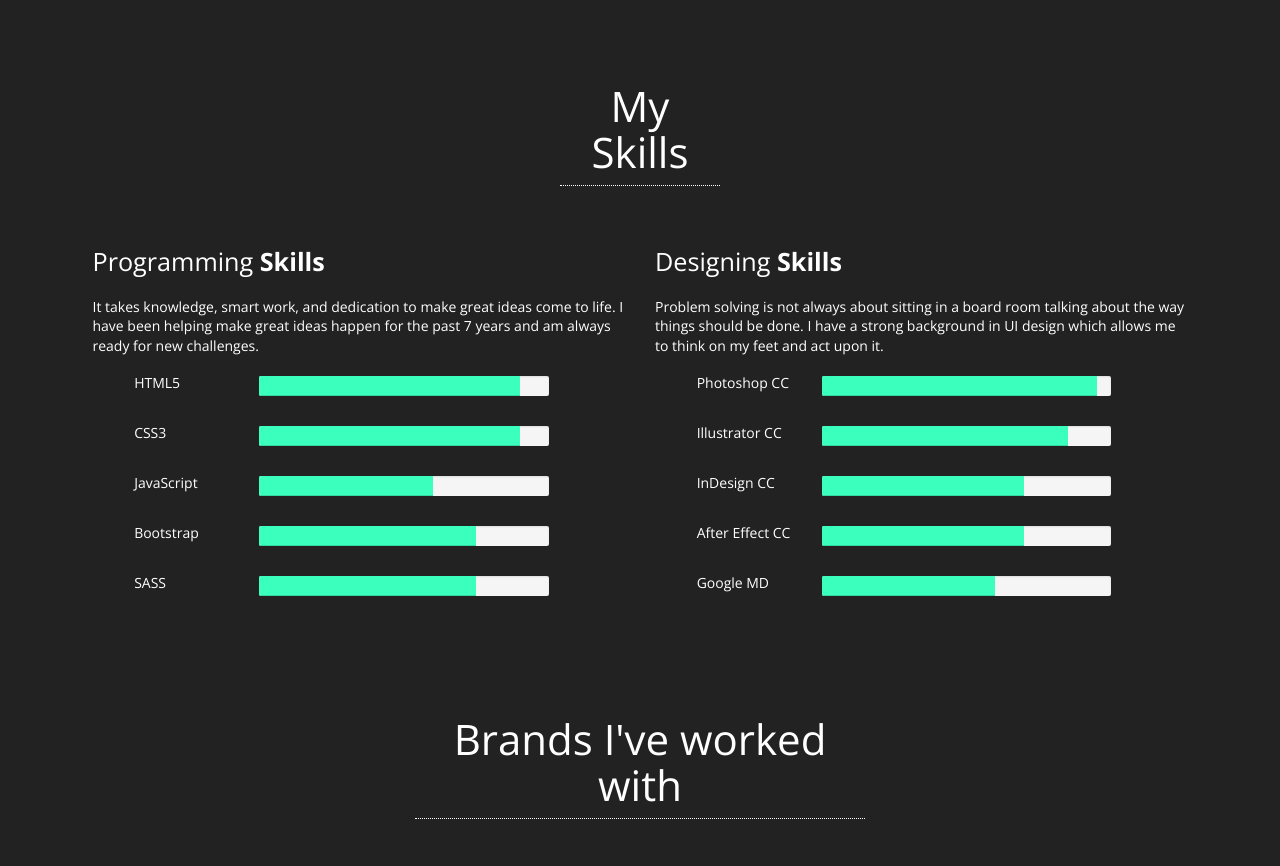
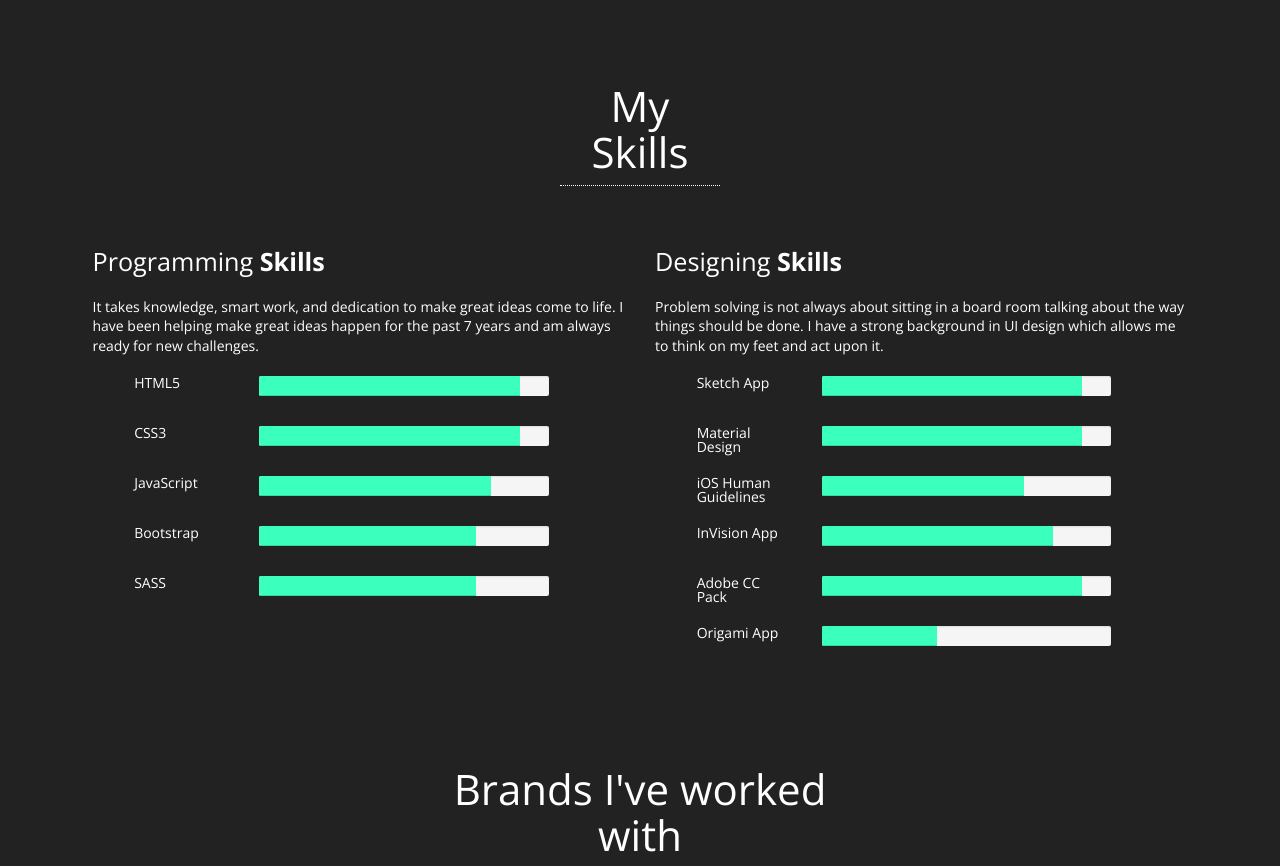
Before and after one commit to juanpernu/Juanpernumian, a plain HTML site: page index.html in a window 1280 px wide. Shown: the part 1097-1963 px from the top of the page. Drawn offline with nearby package versions, Linux system fonts and the light colour scheme.

Commit message:
update skills

```diff
--- a/index.html
+++ b/index.html
@@ -51,7 +51,7 @@
 			</div>
 
 			<div class="col-md-6 desc" id="me">
-				<h3><strong>good afternoon.</strong> <br> - <br> i'm juan, a graphic and web designer based in Buenos Aires, Argentina.</h3>
+				<h3><strong>good afternoon.</strong> <br> - <br> i'm juan, a UX and Front-end designer based in Buenos Aires, Argentina.</h3>
 			</div>
 		</div>
 
@@ -98,8 +98,8 @@
 		                      	<div class="col-md-2 skilltitle">JavaScript</div>
 			                      <div class="col-md-8">
 				                      <div class="progress">
-					                      <div class="progress-bar" role="progressbar" aria-valuenow="60" aria-valuemin="0" aria-valuemax="100" style="width: 60%;">
-					                      	<span class="sr-only">60% Complete</span>
+					                      <div class="progress-bar" role="progressbar" aria-valuenow="80" aria-valuemin="0" aria-valuemax="100" style="width: 80%;">
+					                      	<span class="sr-only">80% Complete</span>
 					                      </div>
 				                      </div>
 			                      </div>
@@ -133,29 +133,29 @@
 				<p>Problem solving is not always about sitting in a board room talking about the way things should be done. I have a strong background in UI design which allows me to think on my feet and act upon it.</p>
 
 				<div class="row skill-atr">
-		                      	<div class="col-md-2 skilltitle">Photoshop CC</div>
+		                      	<div class="col-md-2 skilltitle">Sketch App</div>
 			                      <div class="col-md-8">
 				                      <div class="progress">
-					                      <div class="progress-bar" role="progressbar" aria-valuenow="95" aria-valuemin="0" aria-valuemax="100" style="width: 95%;">
-					                      	<span class="sr-only">95% Complete</span>
+					                      <div class="progress-bar" role="progressbar" aria-valuenow="90" aria-valuemin="0" aria-valuemax="100" style="width: 90%;">
+					                      	<span class="sr-only">90% Complete</span>
 					                      </div>
 				                      </div>
 			                      </div>
 		                    </div>
 
-		                    <div class="row skill-atr">
-		                      	<div class="col-md-2 skilltitle">Illustrator CC</div>
+				<div class="row skill-atr">
+		                      	<div class="col-md-2 skilltitle">Material Design</div>
 			                      <div class="col-md-8">
 				                      <div class="progress">
-					                      <div class="progress-bar" role="progressbar" aria-valuenow="85" aria-valuemin="0" aria-valuemax="100" style="width: 85%;">
-					                      	<span class="sr-only">85% Complete</span>
+					                      <div class="progress-bar" role="progressbar" aria-valuenow="90" aria-valuemin="0" aria-valuemax="100" style="width: 90%;">
+					                      	<span class="sr-only">90% Complete</span>
 					                      </div>
 				                      </div>
 			                      </div>
 		                    </div>
 
-		                    <div class="row skill-atr">
-		                      	<div class="col-md-2 skilltitle">InDesign CC</div>
+				<div class="row skill-atr">
+		                      	<div class="col-md-2 skilltitle">iOS Human Guidelines</div>
 			                      <div class="col-md-8">
 				                      <div class="progress">
 					                      <div class="progress-bar" role="progressbar" aria-valuenow="70" aria-valuemin="0" aria-valuemax="100" style="width: 70%;">
@@ -165,23 +165,34 @@
 			                      </div>
 		                    </div>
 
-		                    <div class="row skill-atr">
-		                      	<div class="col-md-2 skilltitle">After Effect CC</div>
+				<div class="row skill-atr">
+		                      	<div class="col-md-2 skilltitle">InVision App</div>
 			                      <div class="col-md-8">
 				                      <div class="progress">
-					                      <div class="progress-bar" role="progressbar" aria-valuenow="70" aria-valuemin="0" aria-valuemax="100" style="width: 70%;">
-					                      	<span class="sr-only">70% Complete</span>
+					                      <div class="progress-bar" role="progressbar" aria-valuenow="80" aria-valuemin="0" aria-valuemax="100" style="width: 80%;">
+					                      	<span class="sr-only">80% Complete</span>
 					                      </div>
 				                      </div>
 			                      </div>
 		                    </div>
 
 		                    <div class="row skill-atr">
-		                      	<div class="col-md-2 skilltitle">Google MD</div>
+		                      	<div class="col-md-2 skilltitle">Adobe CC Pack</div>
 			                      <div class="col-md-8">
 				                      <div class="progress">
-					                      <div class="progress-bar" role="progressbar" aria-valuenow="60" aria-valuemin="0" aria-valuemax="100" style="width: 60%;">
-					                      	<span class="sr-only">60% Complete</span>
+					                      <div class="progress-bar" role="progressbar" aria-valuenow="90" aria-valuemin="0" aria-valuemax="100" style="width: 90%;">
+					                      	<span class="sr-only">90% Complete</span>
+					                      </div>
+				                      </div>
+			                      </div>
+		                    </div>
+
+		                    <div class="row skill-atr">
+		                      	<div class="col-md-2 skilltitle">Origami App</div>
+			                      <div class="col-md-8">
+				                      <div class="progress">
+					                      <div class="progress-bar" role="progressbar" aria-valuenow="40" aria-valuemin="0" aria-valuemax="100" style="width: 40%;">
+					                      	<span class="sr-only">40% Complete</span>
 					                      </div>
 				                      </div>
 			                      </div>
```
